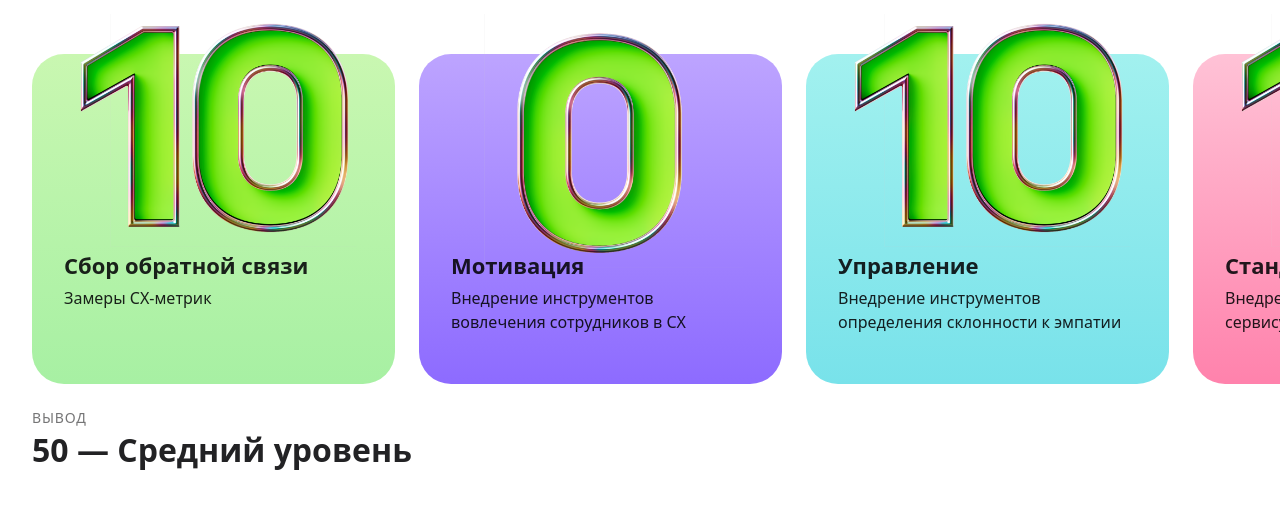
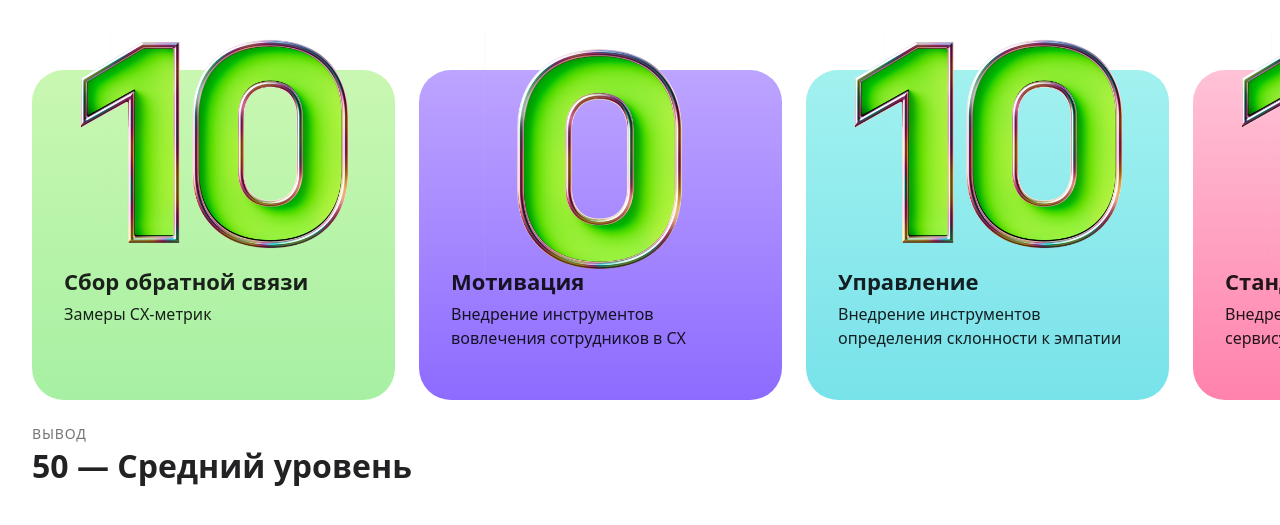
Before and after one commit to koolesoo/CXschool, a plain HTML site: page index.html in a window 1280 px wide. Shown: the part 269-794 px from the top of the page. Drawn offline with Linux system fonts and the light colour scheme.

Commit message:
Move carousel further below header
Made-with: Cursor

```diff
--- a/styles.css
+++ b/styles.css
@@ -106,7 +106,7 @@ body {
 
 .promo__viewport {
   width: 100%;
-  margin-top: 16px; /* чуть ниже от заголовка */
+  margin-top: 32px; /* еще ниже от заголовка, чтобы картинки не пересекались с ним */
   overflow-x: auto;
   overflow-y: visible; /* чтобы при ховере карточки не обрезались сверху */
   -webkit-overflow-scrolling: touch;
```
